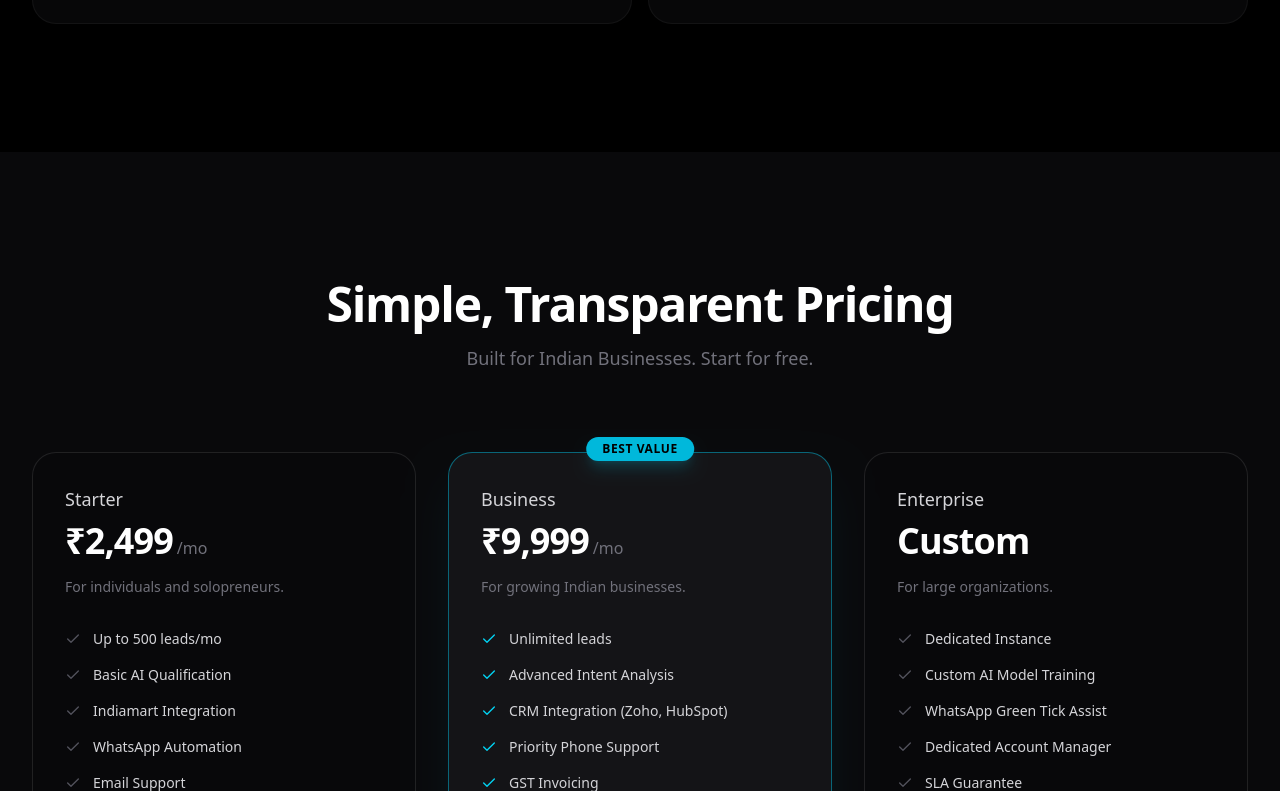
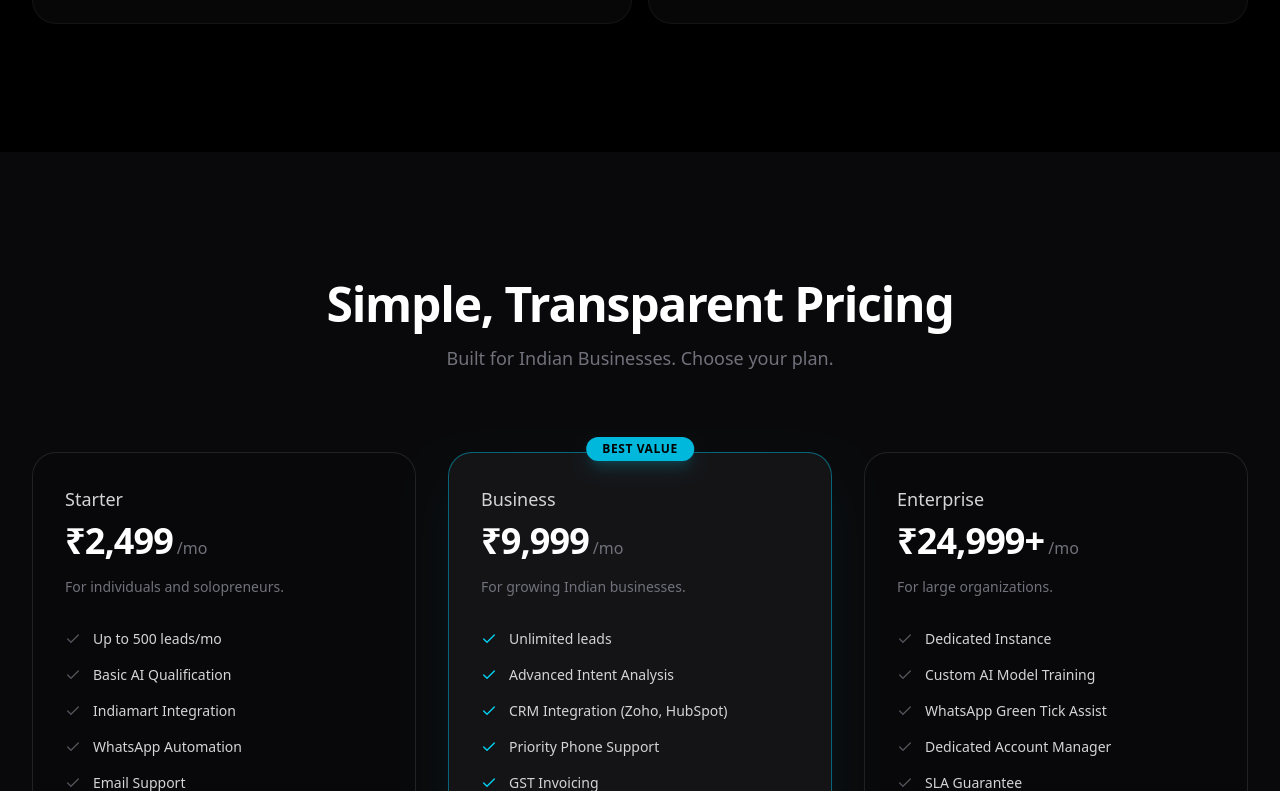
Before and after one commit to rohit7nkuamr/bot, a Next.js app: page / in a window 1280 px wide. Shown: the part 2009-2800 px from the top of the page. Built offline with nearby package versions, Linux system fonts and the light colour scheme; no server answers.

Commit message:
feat: Update pricing and remove all free trial CTAs

```diff
--- a/src/components/Hero.tsx
+++ b/src/components/Hero.tsx
@@ -57,7 +57,7 @@ export default function Hero({ setCurrentPage }: HeroProps = {}) {
           className="flex flex-col sm:flex-row items-center gap-4 mb-20"
         >
           <Link href="/signup" className="px-8 py-4 bg-white text-black rounded-xl font-bold hover:bg-zinc-200 transition-colors flex items-center gap-2 shadow-[0_0_20px_rgba(255,255,255,0.2)]">
-            Start Free Trial <ArrowRight className="w-4 h-4" />
+            Get Started <ArrowRight className="w-4 h-4" />
           </Link>
           <Link href="/docs" className="px-8 py-4 bg-zinc-900 border border-zinc-800 text-zinc-300 rounded-xl font-medium hover:bg-zinc-800 transition-colors flex items-center gap-2">
             <Terminal className="w-4 h-4" /> View Documentation
--- a/src/components/Pricing.tsx
+++ b/src/components/Pricing.tsx
@@ -29,8 +29,8 @@ export default function Pricing({ setCurrentPage }: PricingProps = {}) {
     },
     {
       name: 'Enterprise',
-      price: 'Custom',
-      period: '',
+      price: '₹24,999+',
+      period: '/mo',
       description: 'For large organizations.',
       features: ['Dedicated Instance', 'Custom AI Model Training', 'WhatsApp Green Tick Assist', 'Dedicated Account Manager', 'SLA Guarantee'],
       highlighted: false,
@@ -45,7 +45,7 @@ export default function Pricing({ setCurrentPage }: PricingProps = {}) {
             Simple, Transparent Pricing
           </h2>
           <p className="text-zinc-500 text-lg">
-            Built for Indian Businesses. Start for free.
+            Built for Indian Businesses. Choose your plan.
           </p>
         </div>
 
@@ -93,7 +93,7 @@ export default function Pricing({ setCurrentPage }: PricingProps = {}) {
                   : 'bg-white/10 hover:bg-white/20 text-white'
                   }`}
               >
-                {plan.price === 'Custom' ? 'Contact Sales' : 'Start 14-Day Free Trial'}
+                {plan.name === 'Enterprise' ? 'Contact Sales' : 'Get Started'}
                 {plan.price !== 'Custom' && <ArrowRight className="w-4 h-4" />}
               </Link>
             </motion.div>
```
